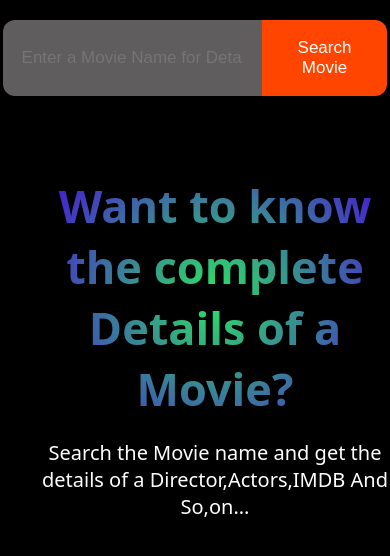
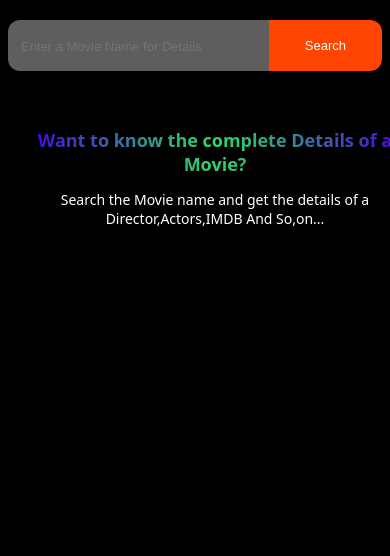
Before and after one commit to billaprashanth/Movie-Application, a plain HTML site: page index.html in a window 390 px wide. Shown: the top 556 px of the page. Drawn offline with Linux system fonts and the light colour scheme.

Commit message:
css Changes

```diff
--- a/index.html
+++ b/index.html
@@ -1,26 +1,34 @@
 <!DOCTYPE html>
 <html lang="en">
-
   <head>
-    <meta charset="UTF-8">
-    <meta name="viewport" content="width=device-width, initial-scale=1.0">
+    <meta charset="UTF-8" />
+    <meta name="viewport" content="width=device-width, initial-scale=1.0" />
     <title>Movie Application</title>
-    <link rel="stylesheet" href="style.css">
+    <link rel="stylesheet" href="style.css" />
   </head>
 
   <body>
     <section>
       <div class="search-container">
-            <input type="text" id="movieName" onchange="fetchMovieDetails()"
-                placeholder="Enter a Movie Name for Details">
-            <button class="btn" onclick="fetchMovieDetails()">Search Movie</button>
+        <input
+          type="text"
+          id="movieName"
+          onchange="fetchMovieDetails()"
+          placeholder="Enter a Movie Name for Details"
+        />
+        <button class="btn" onclick="fetchMovieDetails()">Search</button>
       </div>
     </section>
     <section>
       <div class="intro" id="intro">
-            <img src="" alt="">
-            <h1 class="highlighter">Want to know the complete Details of a Movie?</h1>
-            <p>Search the Movie name and get the details of a Director,Actors,IMDB And So,on...</p>
+        <img src="" alt="" />
+        <h1 class="highlighter">
+          Want to know the complete Details of a Movie?
+        </h1>
+        <p>
+          Search the Movie name and get the details of a Director,Actors,IMDB
+          And So,on...
+        </p>
       </div>
     </section>
     <section>
@@ -28,8 +36,8 @@
       <div class="movie-container" id="movieContainer">
         <div class="content">
           <h1 id="Title">Kantara</h1>
-                <p class="movie-ideas" >Year : <span id="Year"></span></p>
-                <p class="movie-ideas" >Plot : <span id="Plot"></span></p>
+          <p class="movie-ideas">Year : <span id="Year"></span></p>
+          <p class="movie-ideas">Plot : <span id="Plot"></span></p>
           <p class="movie-ideas">Actors : <span id="Actors"></span></p>
           <p class="movie-ideas">Awards : <span id="Awards"></span></p>
           <p class="movie-ideas">Director : <span id="Director"></span></p>
@@ -38,19 +46,21 @@
         </div>
 
         <div class="movie-img-container">
-                <img class="movie-image" id="img"
+          <img
+            class="movie-image"
+            id="img"
             src="https://m.media-amazon.com/images/M/MV5BODUwNDNjYzctODUxNy00ZTA2LWIyYTEtMDc5Y2E5ZjBmNTMzXkEyXkFqcGdeQXVyODE5NzE3OTE@._V1_SX300.jpg"
-                    alt="">
-                <p class="same-class ratings">IMDB: <span id="imdbRating"></span> </p>
+            alt=""
+          />
+          <p class="same-class ratings">IMDB: <span id="imdbRating"></span></p>
           <p class="same-class genre"><span id="Genre"></span></p>
         </div>
       </div>
       <div class="error-container" id="errorContainer">
-            <h1 class="highlighter"  >Movie Not found!</h1>
+        <h1 class="highlighter">Movie Not found!</h1>
       </div>
     </section>
 
     <script src="./app.js"></script>
   </body>
-
 </html>
--- a/style.css
+++ b/style.css
@@ -18,7 +18,8 @@ input {
   padding: 18px;
   border: 1px solid transparent;
   background-color: rgb(95, 93, 93);
-  width: 600px;
+  width: 100%;
+  max-width: 470px;
   color: white;
   border-radius:12px 0px 0px  12px;
 }
@@ -60,6 +61,7 @@ input:focus {
 .highlighter {
   background: radial-gradient(circle at center center, #2DE263 0%, #4A00E0 100%);
   -webkit-background-clip: text;
+  background-clip: text;
   -webkit-text-fill-color: transparent;
 }
 
@@ -140,3 +142,47 @@ input:focus {
   margin: 20px;
   display: inline-block;
 }
+
+
+@media screen and (max-width:720px) {
+  input {
+    width: 400px;
+    padding: 12px;
+  }
+  .intro .highlighter {
+    font-size: 30px;
+  }
+}
+@media screen and (max-width:620px) {
+  input {
+    width: 300px;
+  }
+  .intro .highlighter {
+    font-size: 22px;
+  }
+  .intro p {
+    font-size: 16px;
+  }
+}
+@media screen and (max-width:520px) {
+  input {
+    width: 250px;
+
+  }
+
+}
+
+@media screen and (max-width:480px) {
+  input::placeholder {
+    font-size: 13px;
+  }
+  .btn {
+    font-size: 13px;
+  }
+  .intro .highlighter {
+    font-size: 18px;
+  }
+  .intro p {
+    font-size: 14px;
+  }
+}
```
Lines whose indentation alone changed are shown as unchanged.
